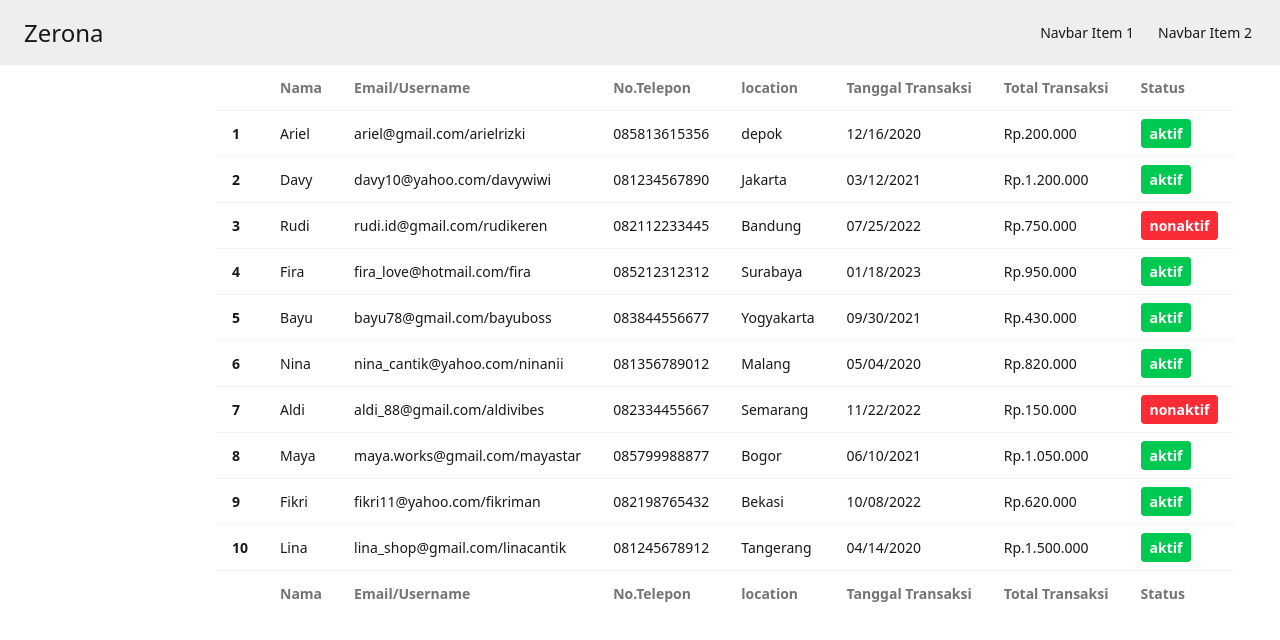
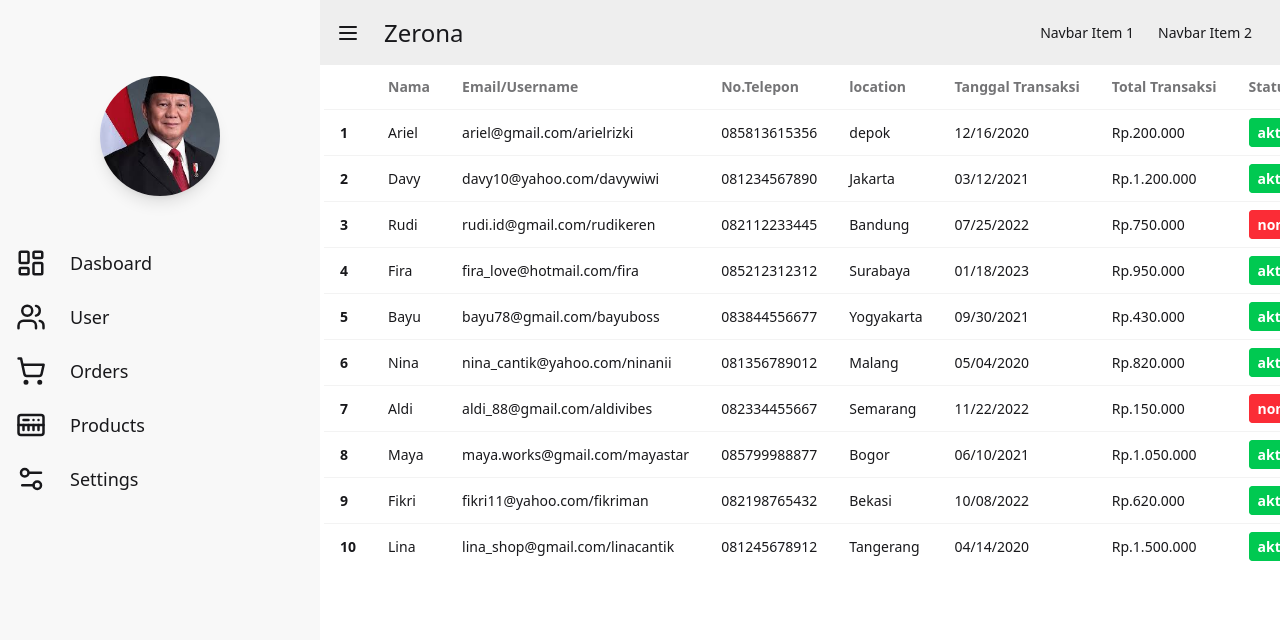
Before and after one commit to Glenn-Rhee/zereno-dashboard, a React (Vite) app: page /user in a window 1280 px wide. Shown: the top 640 px of the page. Built offline with nearby package versions, Linux system fonts and the light colour scheme.

Commit message:
fix:navbar

```diff
--- /dev/null
+++ b/src/Components/Container.tsx
@@ -0,0 +1,15 @@
+import clsx from "clsx";
+import type { ReactNode } from "react";
+
+interface ContainerProps {
+  children: ReactNode;
+  className?: string;
+}
+
+function Container(props: ContainerProps) {
+  const { children, className } = props;
+
+  return <div className={clsx("ml-81  mt-16", className)}>{children}</div>;
+}
+
+export default Container;
--- a/src/Components/Navbar.tsx
+++ b/src/Components/Navbar.tsx
@@ -10,12 +10,12 @@ import { Link } from "react-router-dom";
 export default function Navbar() {
   return (
     <div className="flex flex-col">
-      <div className="drawer">
+      <div className="drawer lg:drawer-open fixed">
         <input id="my-drawer-3" type="checkbox" className="drawer-toggle" />
         <div className="drawer-content flex flex-col">
           {/* Navbar */}
           <div className="navbar bg-base-300 w-full">
-            <div className="flex-none lg:hidden">
+            <div className="flex-none">
               <label
                 htmlFor="my-drawer-3"
                 aria-label="open sidebar"
@@ -52,11 +52,7 @@ export default function Navbar() {
           {/* Page content here */}
         </div>
         <div className="drawer-side">
-          <label
-            htmlFor="my-drawer-3"
-            aria-label="close sidebar"
-            className="drawer-overlay"
-          ></label>
+          <label htmlFor="my-drawer-3" className="drawer-overlay"></label>
           <ul className="menu bg-base-200 min-h-full w-80 p-4">
             {/* photo profile */}
             <div className="flex flex-col items-center mt-15">
--- a/src/Components/NotFound.tsx
+++ b/src/Components/NotFound.tsx
@@ -1,8 +1,12 @@
+import Container from "./Container";
+
 function NotFound() {
   return (
-    <h1 className="mt-80 text-white text-center text-8xl">
-      HALAMAN TIDAK DITEMUKAN
-    </h1>
+    <div>
+      <Container>
+        <h1>ok</h1>
+      </Container>
+    </div>
   );
 }
 
--- a/src/pages/UserPage.tsx
+++ b/src/pages/UserPage.tsx
@@ -1,6 +1,9 @@
+import Container from "../Components/Container";
+
 function UserPage() {
   return (
-    <div className="overflow-x-auto px-54">
+    <Container>
+      <div className="overflow-x-auto">
         <table className="table table-1xl">
           <thead>
             <tr>
@@ -156,20 +159,9 @@ function UserPage() {
               </td>
             </tr>
           </tbody>
-        <tfoot>
-          <tr>
-            <th></th>
-            <th>Nama</th>
-            <th>Email/Username</th>
-            <th>No.Telepon</th>
-            <th>location</th>
-            <th>Tanggal Transaksi</th>
-            <th>Total Transaksi</th>
-            <th>Status</th>
-          </tr>
-        </tfoot>
         </table>
       </div>
+    </Container>
   );
 }
 
```
Also changed, not shown: 1 other file (tests, documents, lock files or other folders). Lines whose indentation alone changed are shown as unchanged.
